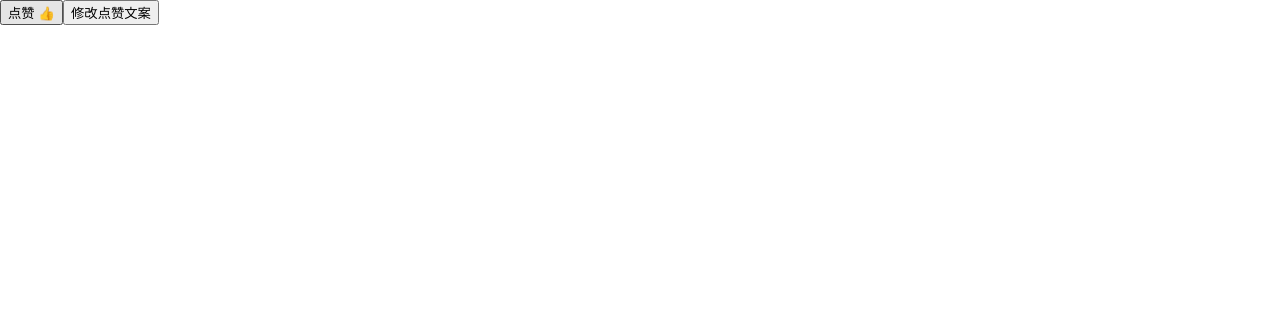
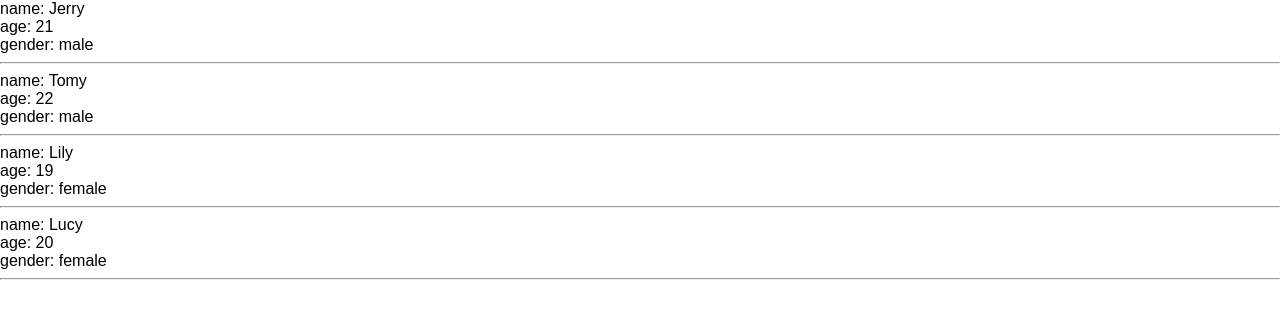
Before and after one commit to 9aoyang/react, a React (Create React App) app: page / in a window 1280 px wide. Shown: the top 318 px of the page. Built offline with nearby package versions, Linux system fonts and the light colour scheme.

Commit message:
list render practice

```diff
--- a/src/index.js
+++ b/src/index.js
@@ -2,56 +2,36 @@
 import ReactDOM from 'react-dom'
 import './index.css'
 
-class LikeButton extends Component {
+const users = [
+  { username: 'Jerry', age: 21, gender: 'male' },
+  { username: 'Tomy', age: 22, gender: 'male' },
+  { username: 'Lily', age: 19, gender: 'female' },
+  { username: 'Lucy', age: 20, gender: 'female' }
+]
 
-  constructor() {
-    super()
-    this.state = { isLiked: false }
-  }
-
-  handleOnClickButton () {
-    this.setState ({
-      isLiked : !this.state.isLiked
-    })
-  }
-
+class User extends Component {
   render () {
+    const { user: {
+      username,
+      age,
+      gender
+    } } = this.props
     return (
-      <button onClick={this.handleOnClickButton.bind(this)}>
-        {this.state.isLiked ? this.props.likedText : this.props.unlikedText} 👍
-      </button>
+      <div>
+        <div>name: {username}</div>
+        <div>age: {age}</div>
+        <div>gender: {gender}</div>
+        <hr/>
+      </div>
     )
   }
 }
 
-LikeButton.defaultProps = {
-  likedText: '取消',
-  unlikedText: '点赞'
-}
-
 class Index extends Component {
-  constructor () {
-    super()
-    this.state = {
-      likedText: '取消',
-      unlikedText: '点赞'
-    }
-  }
-
-  handleOnClickChange () {
-    this.setState({
-      likedText: '已赞',
-      unlikedText: '赞'
-    })
-  }
-
   render () {
     return (
       <div>
-        <LikeButton
-          likedText = {this.state.likedText}
-          unlikedText = {this.state.unlikedText} />
-        <button onClick={this.handleOnClickChange.bind(this)}>修改点赞文案</button>
+        { users.map( (user, i) => <User key={i} user={user}/> ) }
       </div>
     )
   }
```
